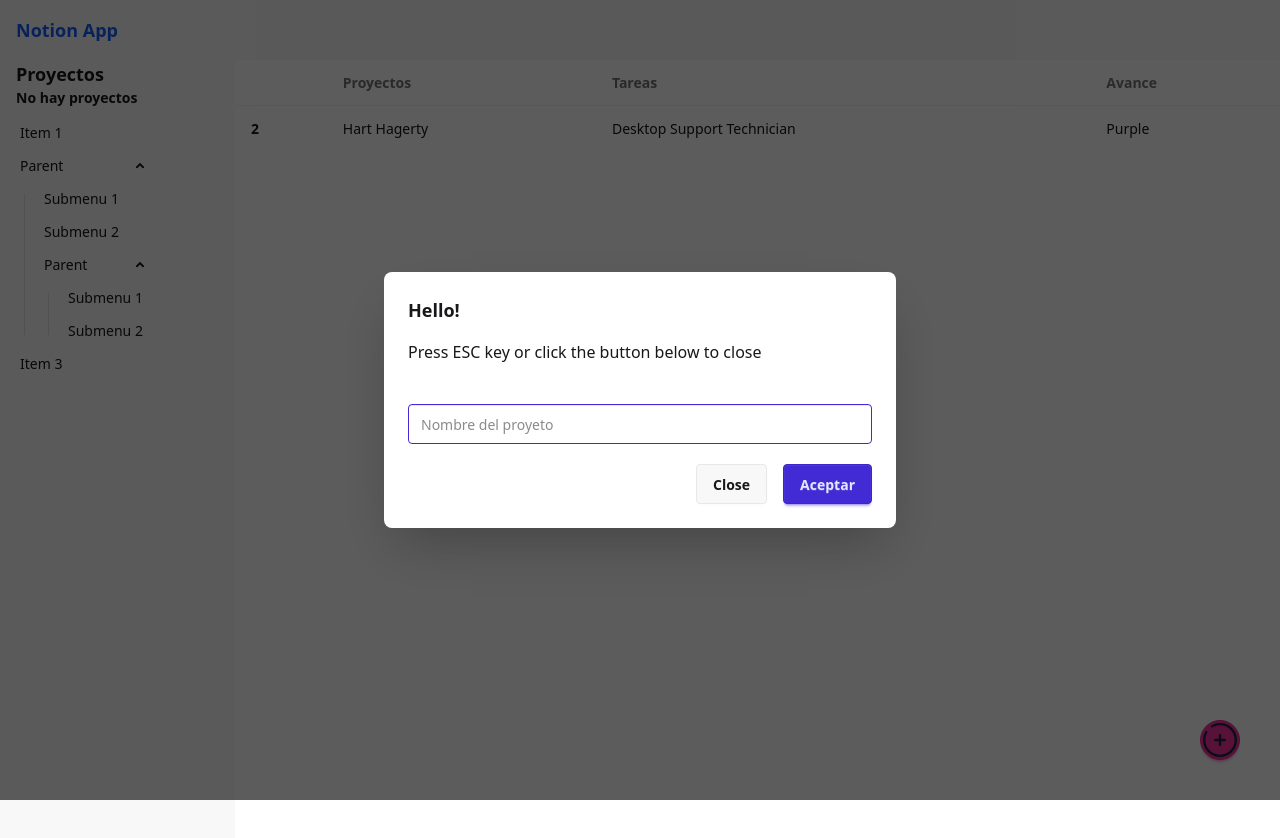
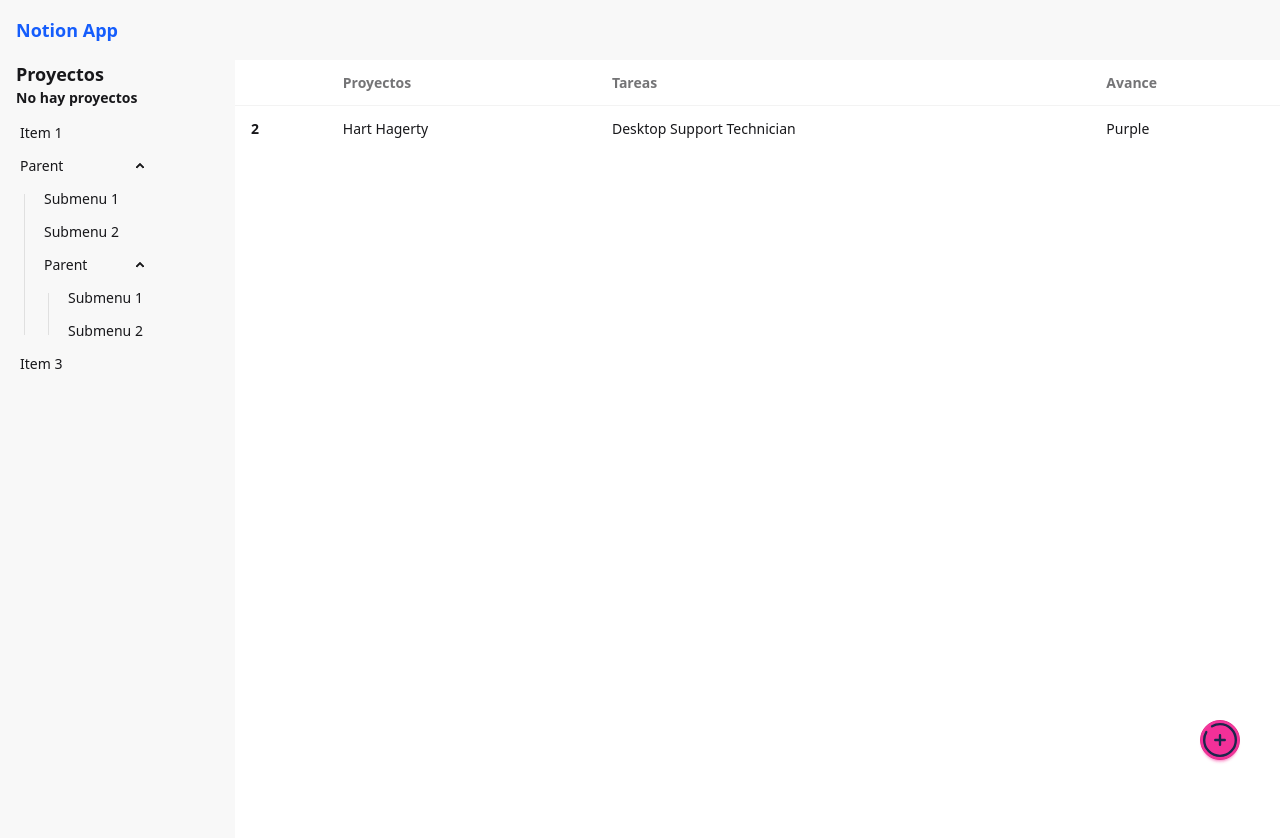
Before and after one commit to saaralozano/projects-app, a Vue app: page /projects in a window 1280 px wide. Shown: the top 838 px of the page. Built offline with nearby package versions, Linux system fonts and the light colour scheme; the HTML template or start-up script is replaced by a standard one.

Commit message:
Input personalizado

```diff
--- a/src/modulorum/commune/components/InputModal.vue
+++ b/src/modulorum/commune/components/InputModal.vue
@@ -1,18 +1,19 @@
 <template>
-    <dialog id="my_modal_1" class="modal" :open="true">
+    <dialog id="my_modal_1" class="modal" :open="aperta">
         <div class="modal-box">
-            <h3 class="text-lg font-bold">Hello!</h3>
-            <p class="py-4">Press ESC key or click the button below to close</p>
+            <h3 class="text-lg font-bold">{{ titulus }}</h3>
+            <p class="py-4">{{ subtitulus }}</p>
             <div class="modal-action flex flex-col">
                 <form method="dialog" @submit.prevent="submitValorem">
                     <input
+                        ref="inputRef"
                         type="text"
-                        placeholder="Nombre del proyeto"
+                        :placeholder="placeholder ?? 'Inserte un valor'"
                         class="input input-bordered w-full flex-1 input-primary"
                         v-model="inputValorem"
                     >
                     <div class="flex justify-end mt-5">
-                        <button class="btn">Close</button>
+                        <button @click="$emit('claudere')" class="btn">Close</button>
                         <button type="submit" class="btn btn-primary ml-4">Aceptar</button>
                     </div>
                 </form>
@@ -20,7 +21,7 @@
         </div>
     </dialog>
 
-    <div class="fixed top-0 w-screen h-screen z-10 bg-black opacity-40"></div>
+    <div v-if="aperta" class="fixed top-0 w-screen h-screen z-10 bg-black opacity-40"></div>
 </template>
 
 
@@ -31,18 +32,26 @@ import { ref } from 'vue';
 
 interface Props {
     aperta: boolean;
+    placeholder?: string;
+    titulus: string;
+    subtitulus: string;
 }
+
+defineProps<Props>();
 
 const emissiones = defineEmits<{
     claudere: [void];
     valorem: [text: string]
 }>()
 
-const inputValorem = ref('');
+const inputValorem = ref<string>('');
+
+const inputRef = ref<HTMLInputElement | null>(null);
 
 const submitValorem = () => {
     console.log({valorem: inputValorem.value});
     if (!inputValorem.value) {
+        inputRef.value?.focus();
         return;
     }
     emissiones('valorem', inputValorem.value.trim());
--- a/src/modulorum/projects/views/ProjectsView.vue
+++ b/src/modulorum/projects/views/ProjectsView.vue
@@ -23,9 +23,16 @@
     </table>
   </div>
 
-  <InputModal />
+  <InputModal
+    :aperta="modalAperta"
+    @claudere="modalAperta=false"
+    @valorem="cumNovusValorem"
+    placeholder="Introduce el nombre del proyecto"
+    titulus="Nuevo proyecto"
+    subtitulus="Dale un nombre apropiado a tu proyecto"
+  />
 
-    <fab-button @click="() => console.log('clicked')">
+    <fab-button @click="modalAperta=true">
         <AddCircle />
     </fab-button>
 
@@ -36,5 +43,11 @@
 import FabButton from '@/modulorum/commune/components/FabButton.vue';
 import InputModal from '@/modulorum/commune/components/InputModal.vue';
 import AddCircle from '@/modulorum/commune/icons/AddCircle.vue';
+import { ref } from 'vue';
+
+const modalAperta = ref(false);
+const cumNovusValorem = (projectNomen: string) => {
+    console.log(projectNomen);
+}
 
 </script>
```
